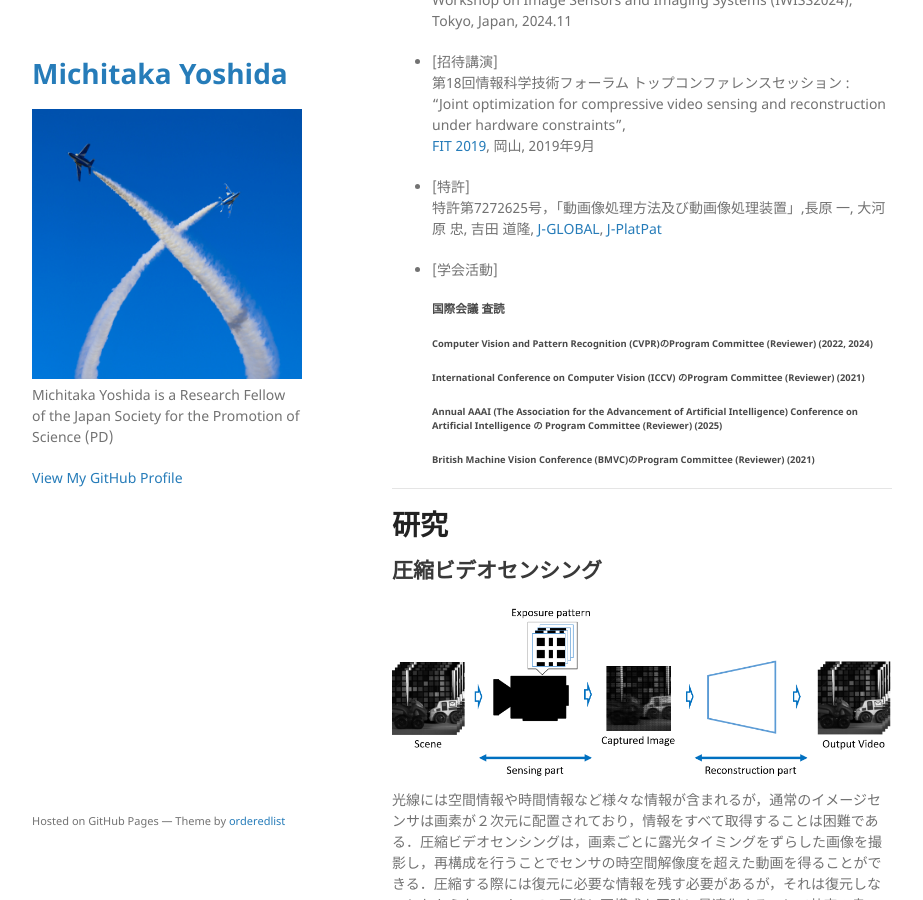
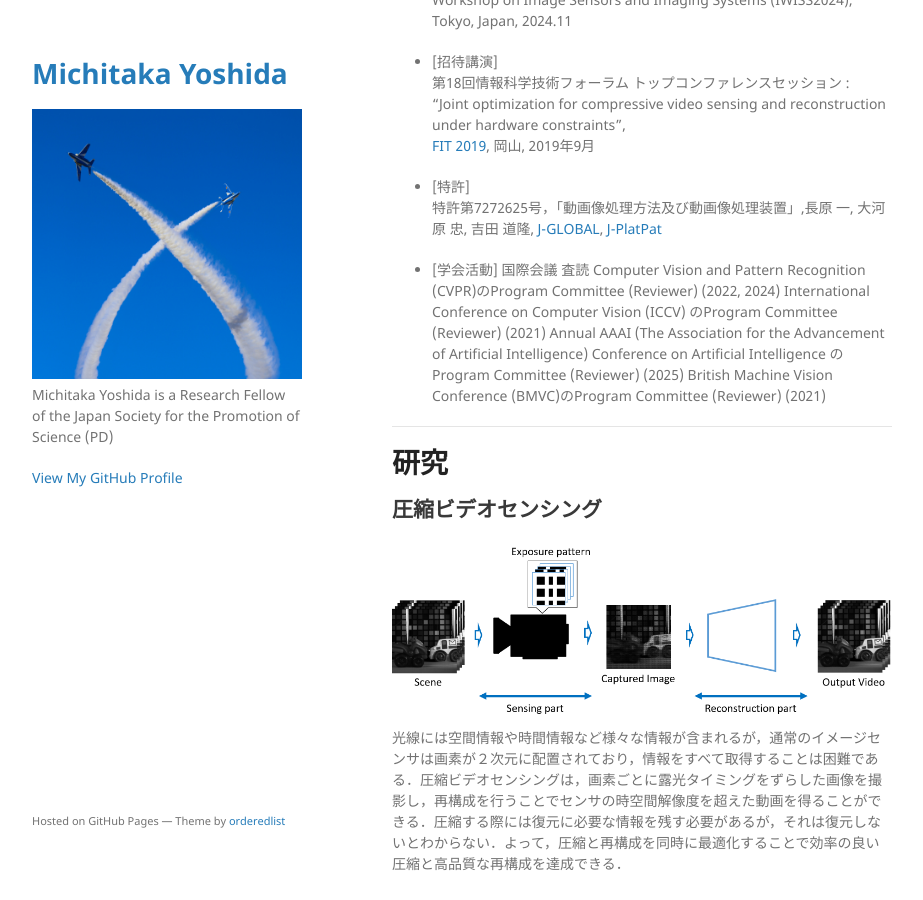
Before and after one commit to michitakayoshida/michitakayoshida.github.io, a Jekyll site: the page built from index.md, in a window 1280 px wide and 900 px high, scrolled down 5463 px. Shown: the whole window, without its empty margins (178-1101 px from the left). Built offline with Jekyll 4.4.1, drawn with Linux system fonts in a browser that asks for light colours.

Commit message:
査読修正

```diff
--- a/index.md
+++ b/index.md
@@ -232,17 +232,17 @@ Proceedings of the European Conference on Computer Vision (ECCV2018), Munich, Ge
 [J-PlatPat](https://www.j-platpat.inpit.go.jp/c1801/PU/JP-7272625/15/ja)
 
 - [学会活動]
-##### 国際会議 査読
-###### Computer Vision and Pattern Recognition (CVPR)のProgram Committee (Reviewer) (2022, 2024)
+ 国際会議 査読
+ Computer Vision and Pattern Recognition (CVPR)のProgram Committee (Reviewer) (2022, 2024)
 <!---
   Computer Vision and Pattern Recognition (CVPR)のProgram Committee (Reviewer) (2022, 2024, 2025)
   -->
-###### International Conference on Computer Vision (ICCV) のProgram Committee (Reviewer) (2021)
+ International Conference on Computer Vision (ICCV) のProgram Committee (Reviewer) (2021)
 <!---
   International Conference on Computer Vision (ICCV) のProgram Committee (Reviewer) (2021, 2025)
   -->
-###### Annual AAAI (The Association for the Advancement of Artificial Intelligence) Conference on Artificial Intelligence の Program Committee (Reviewer) (2025)
-###### British Machine Vision Conference (BMVC)のProgram Committee (Reviewer) (2021)
+ Annual AAAI (The Association for the Advancement of Artificial Intelligence) Conference on Artificial Intelligence の Program Committee (Reviewer) (2025)
+ British Machine Vision Conference (BMVC)のProgram Committee (Reviewer) (2021)
 
 
 ---
```
